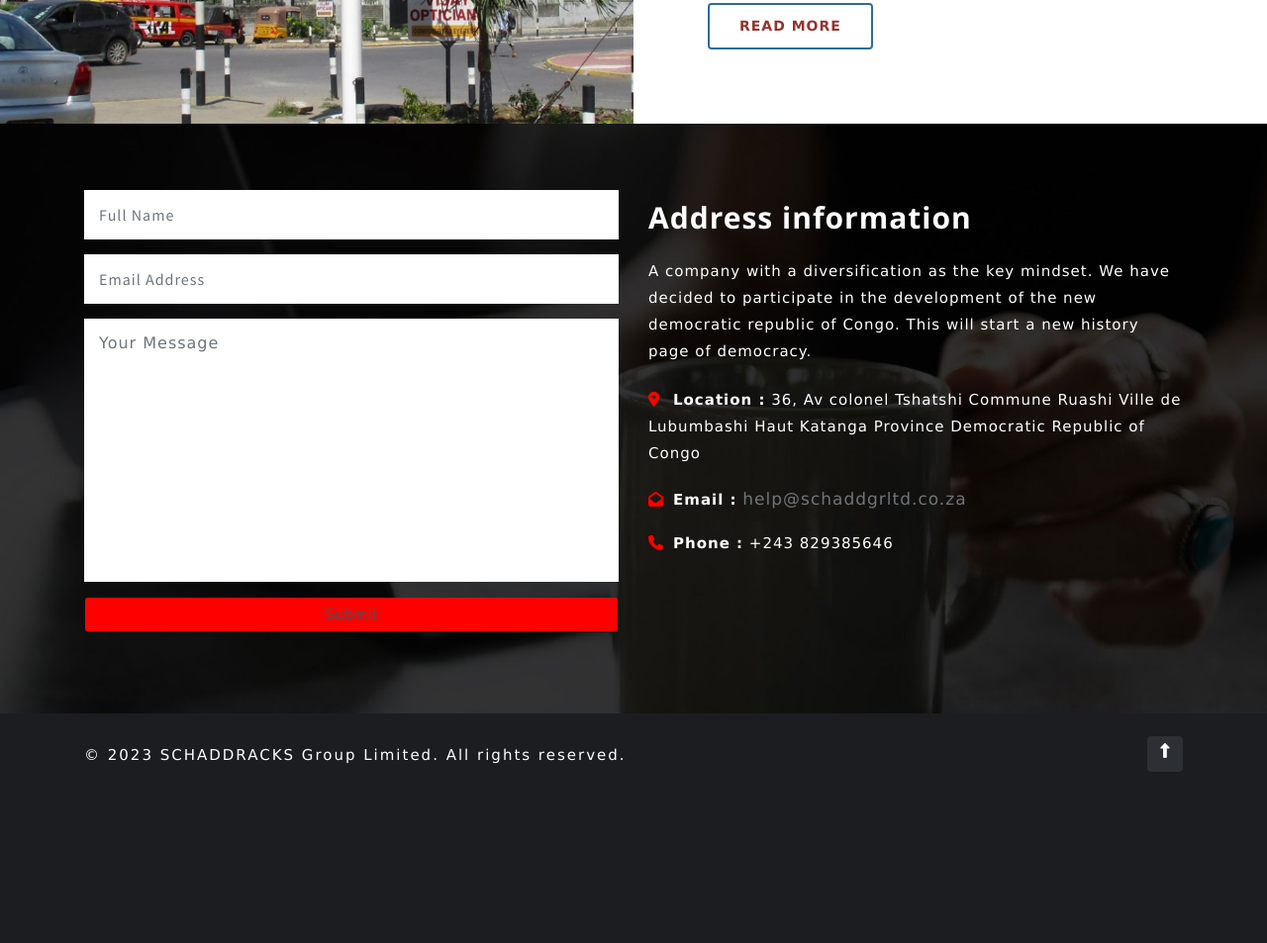
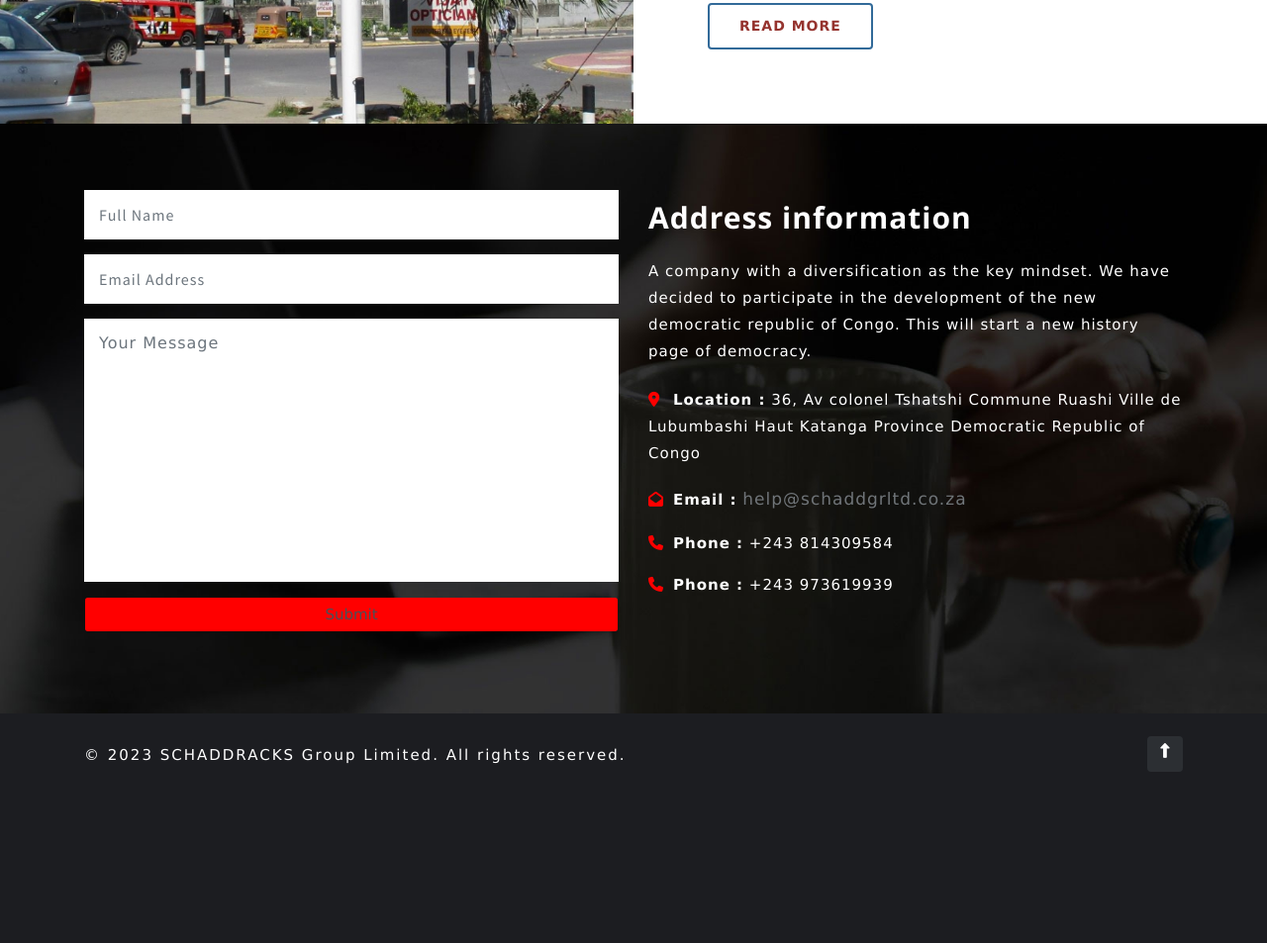
Before and after one commit to ITmbuyu/SCHADDACKS-Group-Limited, a plain HTML site: page services.html in a window 1280 px wide. Shown: the part 4031-4984 px from the top of the page at 99% size. Drawn offline with nearby package versions, Linux system fonts and the light colour scheme.

Commit message:
Update services.html

```diff
--- a/services.html
+++ b/services.html
@@ -460,6 +460,9 @@
 
 
 	<!-- contact -->
+	</section>
+	<!-- //blog -->
+	<!-- contact -->
 	<section class="contact py-5" id="contact">
 		<div class="container py-sm-4">
 
@@ -507,11 +510,11 @@
 						</div>
 						<div class="contact-style-camp-3ls my-2">
 							<p><span class="fa fa-envelope-open" style="color: red;"></span><strong>Email :</strong> <a
-									href="mailto:example@mail.com">help@schaddgrltd.co.za</a></p>
+									href="mailto:help@schaddgrltd.co.za">help@schaddgrltd.co.za</a></p>
 						</div>
 						<div class="contact-style-camp-3ls">
-							<p><span class="fa fa-phone" style="color: red;"></span><strong>Phone :</strong> +243
-								829385646</p>
+							<p><span class="fa fa-phone" style="color: red;"></span><strong>Phone :</strong> +243 814309584</p>
+							<p><span class="fa fa-phone" style="color: red;"></span><strong>Phone :</strong> +243 973619939</p>
 						</div>
 					</div>
 				</div>
```
